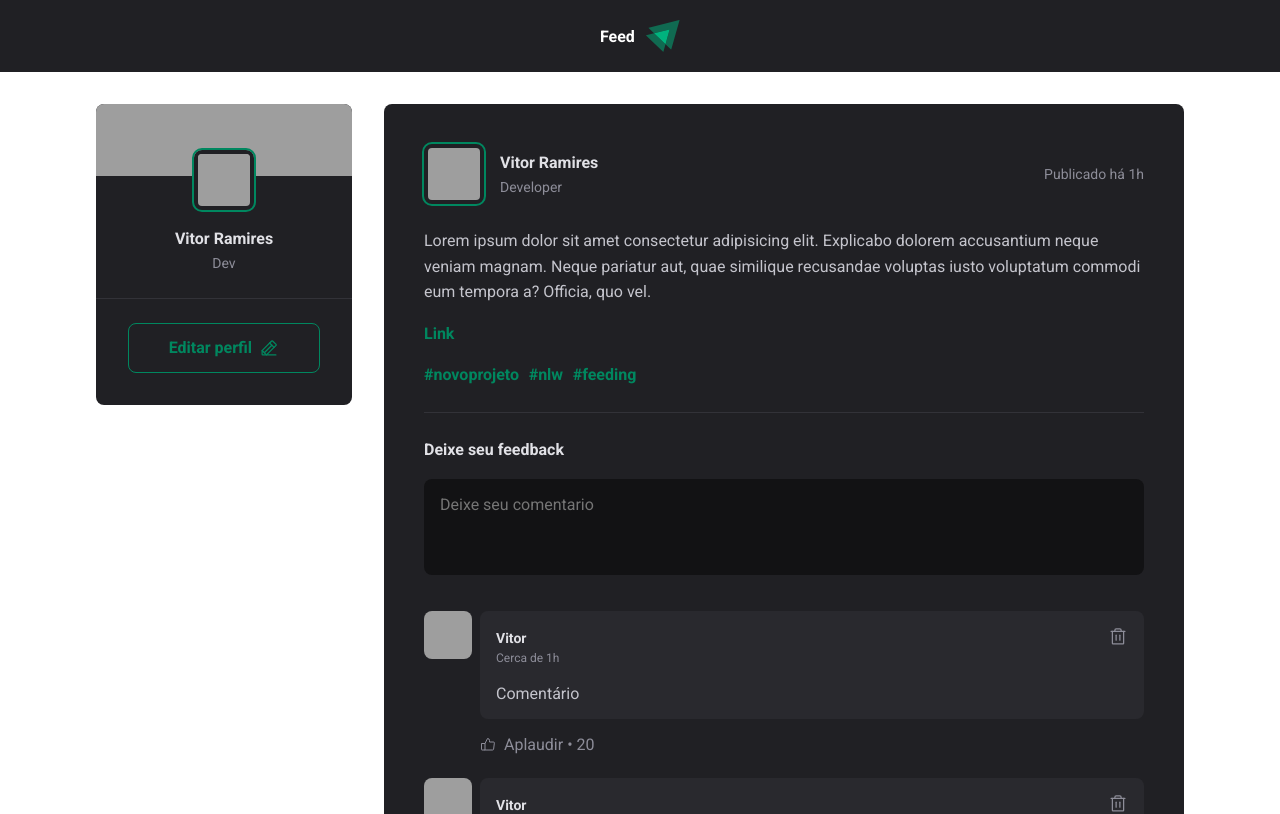
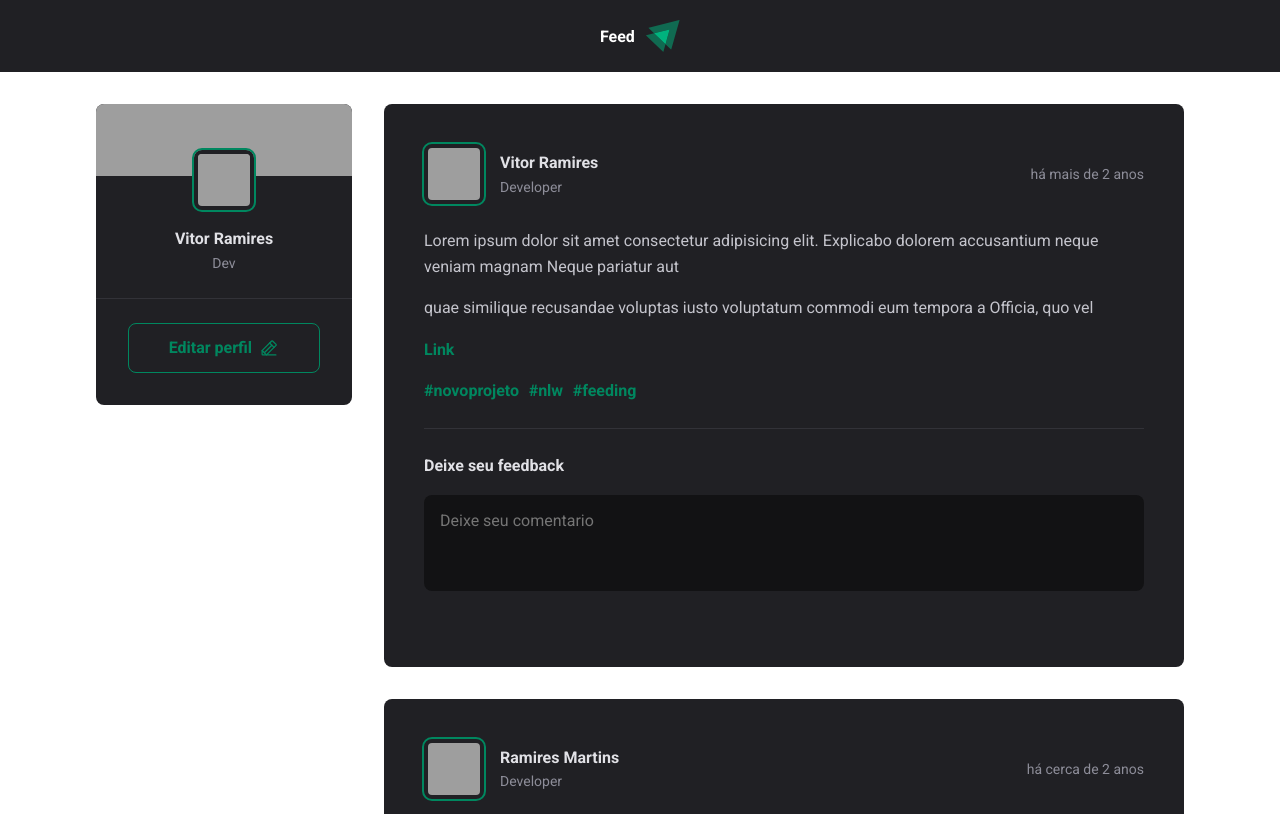
Before and after one commit to VitorRamires/feed, a React (Vite) app: page / in a window 1280 px wide. Shown: the top 814 px of the page. Built offline with nearby package versions, Linux system fonts and the light colour scheme; grey boxes are pictures that could not be loaded.

Commit message:
comment section

```diff
--- a/package.json
+++ b/package.json
@@ -10,6 +10,7 @@
     "preview": "vite preview"
   },
   "dependencies": {
+    "date-fns": "^3.6.0",
     "phosphor-react": "^1.4.1",
     "react": "^18.3.1",
     "react-dom": "^18.3.1"
--- a/src/App.jsx
+++ b/src/App.jsx
@@ -3,6 +3,39 @@ import { Sidebar } from './components/sidebar'
 import { Post } from './components/Post'
 import styles from './App.module.css'
 import './global.css'
+
+
+const post = [
+  {
+    id:1,
+    author: {
+      avatarUrl: 'https://pbs.twimg.com/profile_images/1800681301587918848/S4rKPZfP_400x400.jpg',
+      name: 'Vitor Ramires',
+      role: 'Developer'
+    },
+    content: [
+      {type: 'paragraph', content: 'Lorem ipsum dolor sit amet consectetur adipisicing elit. Explicabo dolorem accusantium neque veniam magnam Neque pariatur aut'},
+      {type: 'paragraph', content:'quae similique recusandae voluptas iusto voluptatum commodi eum tempora a Officia, quo vel'},
+      {type: 'link', content: 'Link' },
+    ],
+    publishedAt: new Date('2022-05-03 20:00:00')
+  },
+
+  {
+    id:2,
+    author: {
+      avatarUrl: 'https://pbs.twimg.com/profile_images/1800681301587918848/S4rKPZfP_400x400.jpg',
+      name: 'Ramires Martins',
+      role: 'Developer'
+    },
+    content: [
+      {type: 'paragraph', content: 'dolor sit amet consectetur adipisicing elit. Explicabo dolorem accusantium neque veniam magnam Neque pariatur aut'},
+      {type: 'paragraph', content:'recusandae voluptas iusto voluptatum commodi eum tempora a Officia, quo vel'},
+      {type: 'link', content: 'Link' },
+    ],
+    publishedAt: new Date('2022-05-15 20:00:00')
+  }
+]
 
 export function App() {
   return (
@@ -12,8 +45,16 @@ export function App() {
       <div className={styles.wrapper}>
         <Sidebar />
         <main>
-          <Post />
-          <Post />
+          {post.map((post)=>{
+            return(
+              <Post
+                key = {post.id}
+                author = {post.author}
+                content = {post.content}
+                publishedAt = {post.publishedAt}
+              />
+            )
+          })}
         </main>
       </div>
 
--- a/src/components/Post.jsx
+++ b/src/components/Post.jsx
@@ -1,25 +1,74 @@
 import styles from './Post.module.css'
+import { useState } from 'react'
+import { format, formatDistanceToNow } from 'date-fns'
+import { ptBR } from 'date-fns/locale/pt-BR'
 import { Avatar } from './avatar.jsx'
 import { Comment } from './comment.jsx'
 
-export function Post () {
+
+
+
+export function Post ({author, publishedAt, content}) {
+
+	const publishedDateFormate = format(publishedAt, "d 'de' LLLL 'às' HH:mm'h'", {
+		locale: ptBR
+	})
+
+	const publishedRelativeNow = formatDistanceToNow(publishedAt, {
+		locale:ptBR,
+		addSuffix:true
+	})
+
+	const [comments, setComments] = useState([])
+	const [newCommentText, setNewCommentText] = useState('')
+
+	function handleCreateNewComment(event){
+		event.preventDefault()
+		setComments([...comments, newCommentText])
+		setNewCommentText('')
+	}
+
+	function handleCommentChange(event){
+		event.target.setCustomValidity('')
+		setNewCommentText(event.target.value)
+	}
+
+	function deleteComment(commentToDelete){
+		const commentsWithoutDeletedOne = comments.filter(comment => {
+			return comment !== commentToDelete
+		})
+
+		setComments(commentsWithoutDeletedOne)
+	}
+
+	function handleNewCommentInvalid(event){
+		event.target.setCustomValidity('campo requerido')
+	}
+
+	const isNewCommentEmpty = newCommentText.length === 0
+
   return (
 		<article className={styles.post}>
-
 			<header>
 				<div className={styles.author}>
-					<Avatar src="https://pbs.twimg.com/profile_images/1800681301587918848/S4rKPZfP_400x400.jpg" />
+					<Avatar src={author.avatarUrl} />
 					<div className={styles.authorInfo}>
-						<strong>Vitor Ramires</strong>
-						<span>Developer</span>
+						<strong>{author.name}</strong>
+						<span>{author.role}</span>
 					</div>
 				</div>
-				<time title="11 de maio às 8:13" dateTime="2022-05-11 08:13:30">Publicado há 1h</time>
+				<time title= {publishedDateFormate} dateTime={publishedAt.toISOString()}>{publishedRelativeNow}</time>
 			</header>
 
 			<div className={styles.content}>
-				<p>Lorem ipsum dolor sit amet consectetur adipisicing elit. Explicabo dolorem accusantium neque veniam magnam.
-					Neque pariatur aut, quae similique recusandae voluptas iusto voluptatum commodi eum tempora a? Officia, quo vel.</p>
+				{content.map(item => {
+					if(item.type === 'paragraph'){
+						return (
+						<p key={item.content}>{item.content}</p>
+						) } else if (item.type === 'link'){
+							return <p key={item.content}><a href='#'>{item.link}</a></p>
+						}
+				})}
 				<a href="#"><p>Link</p></a>
 				<p>
 					<a className={styles.hashtag} href="">#novoprojeto</a>
@@ -28,19 +77,35 @@ export function Post () {
 				</p>
 			</div>
 
-			<form action="" className={styles.commentForm}>
+			<form onSubmit = {handleCreateNewComment} action="" className={styles.commentForm}>
 				<strong>Deixe seu feedback</strong>
-				<textarea placeholder='Deixe seu comentario'/>
+				<textarea
+				value = {newCommentText}
+				name='comment'
+				placeholder='Deixe seu comentario'
+				onChange = {handleCommentChange}
+				onInvalid={handleNewCommentInvalid}
+				required
+				/>
 
 				<footer>
-					<button type='submit'>Públicar</button>
+					<button
+						type='submit' disabled={isNewCommentEmpty}>
+						Publicar
+					</button>
 				</footer>
+			</form>
 
-			</form>
 				<div className={styles.commentList}>
-					<Comment />
-					<Comment />
-					<Comment />
+					{comments.map(comment=>{
+						return (
+							<Comment
+								key={comment}
+								content={comment}
+								deleteComment = {deleteComment}
+							/>
+						)
+					})}
 				</div>
 
 		</article>
--- a/src/components/Post.module.css
+++ b/src/components/Post.module.css
@@ -102,7 +102,7 @@
 	transition: 0.1s;
 }
 
-.commentForm button[type='submit']:hover{
+.commentForm button[type='submit']:not(:disabled):hover{
 	background-color: var(--green-300);
 }
 
@@ -116,6 +116,11 @@
 	max-height: none;
 }
 
+.commentForm button:disabled{
+	opacity: 0.7;
+	cursor: not-allowed;
+}
+
 .commentList{
 	margin-top:2rem;
 }
--- a/src/components/comment.jsx
+++ b/src/components/comment.jsx
@@ -2,7 +2,13 @@ import { ThumbsUp, Trash } from 'phosphor-react'
 import styles from './comment.module.css'
 import { Avatar } from './avatar'
 
-export function Comment () {
+export function Comment ({content, deleteComment}) {
+
+
+	function handleDeleteComment () {
+		deleteComment(content)
+	}
+
   return (
 		<div className = {styles.comment}>
 
@@ -15,11 +21,11 @@ export function Comment () {
 								<strong>Vitor</strong>
 								<time title="11 de maio às 8:13" dateTime="2022-05-11 08:13:30">Cerca de 1h</time>
 							</div>
-							<button title="Deletar comentário">
+							<button onClick = {handleDeleteComment} title="Deletar comentário">
 								<Trash size={20}/>
 							</button>
 						</header>
-						<p>Comentário</p>
+						<p>{content}</p>
 				</div>
 
 				<footer>
```
Also changed, not shown: 1 other file (tests, documents, lock files or other folders).
